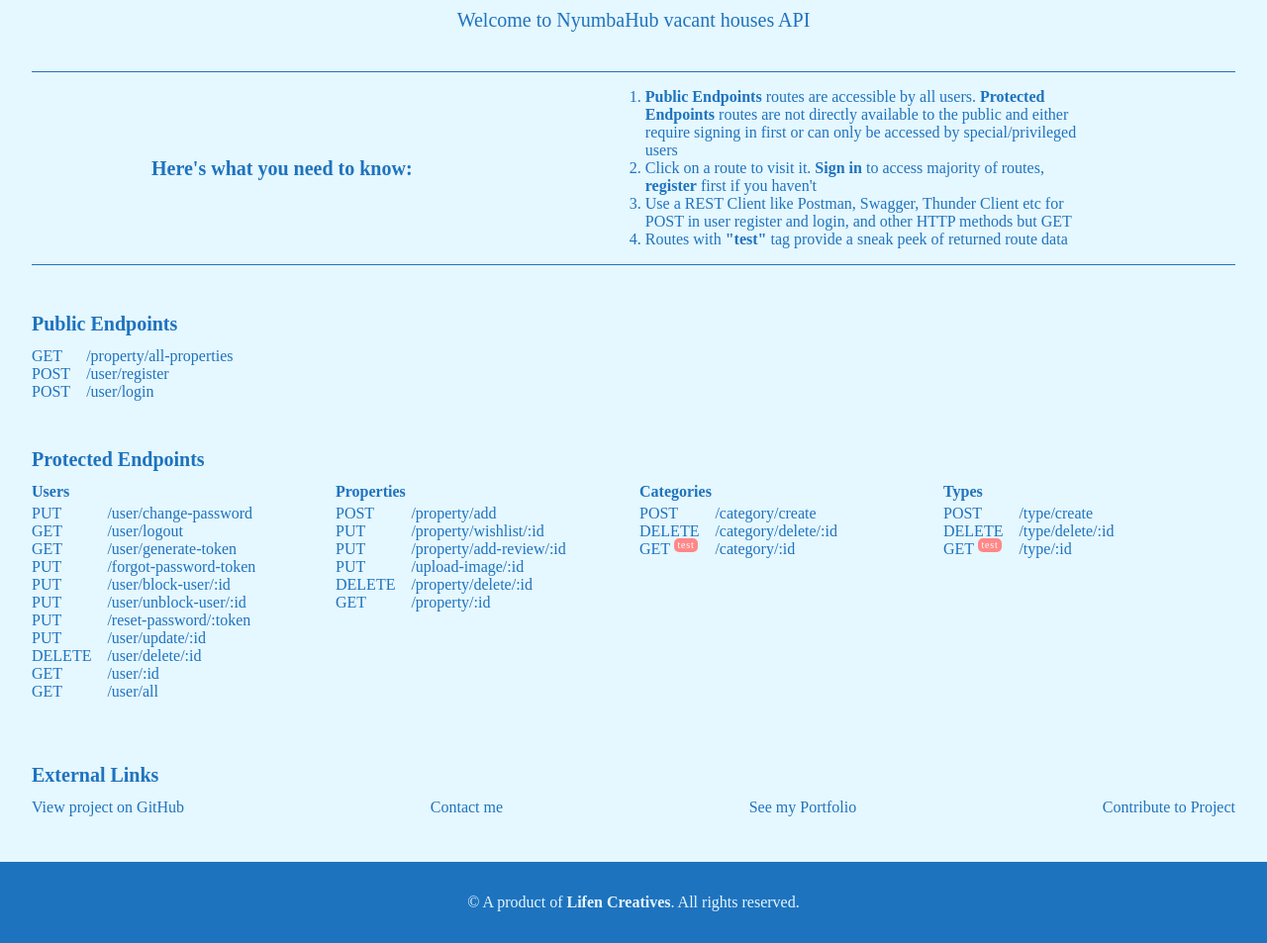
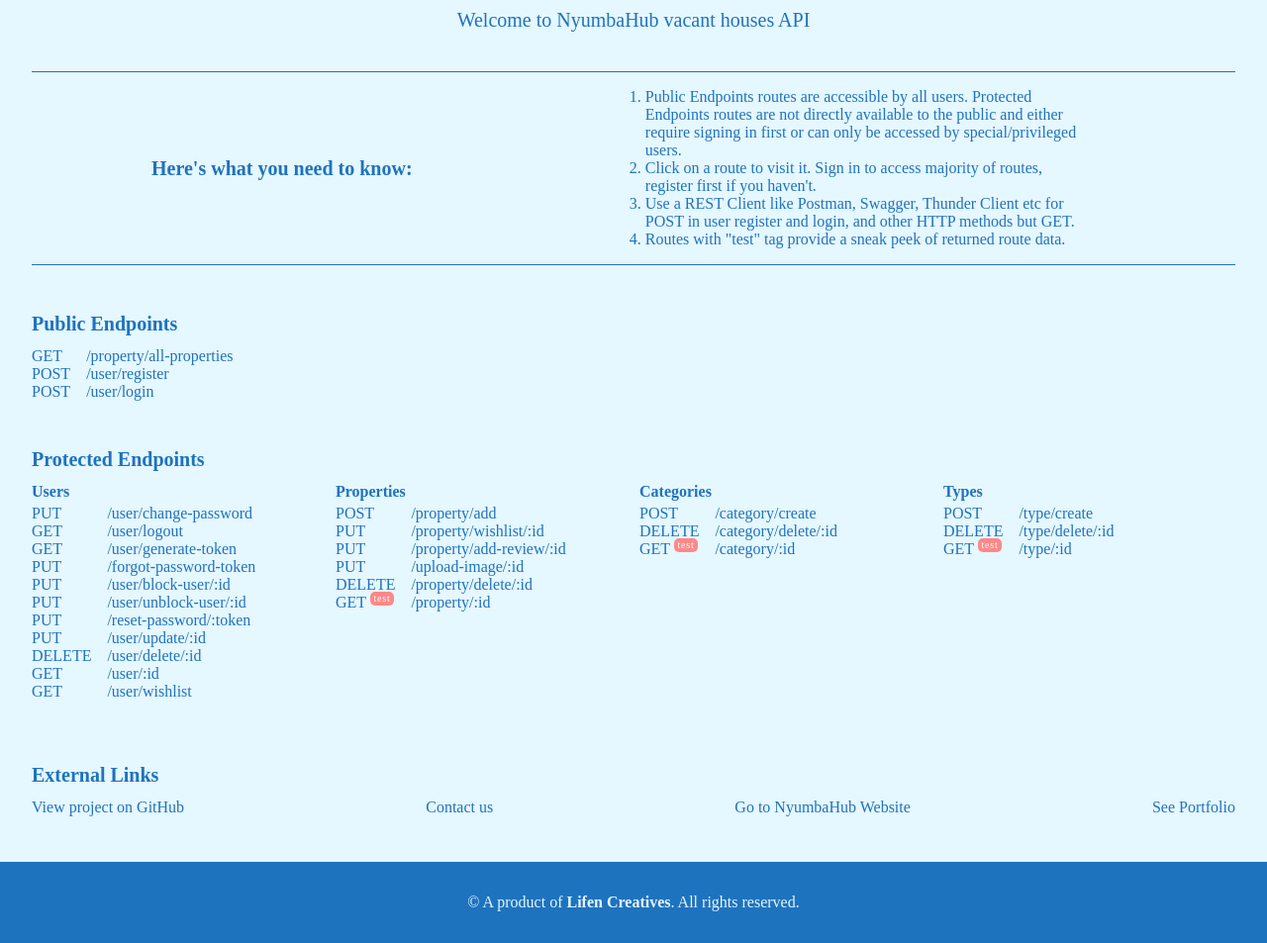
Before and after one commit to pptrgi/nyumbahub-serverful, a website: page index.html in a window 1280 px wide. Shown: the part 93-1046 px from the top of the page at 99% size. Drawn offline with Linux system fonts and the light colour scheme.

Commit message:
Modify the index and 404 page

```diff
--- a/index.html
+++ b/index.html
@@ -16,25 +16,31 @@
       <div class="introList">
         <ul>
           <li>
-            <strong><a href="#publicEndpoints">Public Endpoints</a></strong>
+            <span class="paragraphLink"
+              ><a href="#publicEndpoints">Public Endpoints</a></span
+            >
             routes are accessible by all users.
-            <strong
-              ><a href="#protectedEndpoints">Protected Endpoints</a></strong
+            <span class="paragraphLink"
+              ><a href="#protectedEndpoints">Protected Endpoints</a></span
             >
             routes are not directly available to the public and either require
-            signing in first or can only be accessed by special/privileged users
+            signing in first or can only be accessed by special/privileged
+            users.
           </li>
           <li>
-            Click on a route to visit it. <strong>Sign in</strong> to access
-            majority of routes, <strong>register</strong> first if you haven't
+            Click on a route to visit it.
+            <span class="paragraphLink"><a href="">Sign in</a></span> to access
+            majority of routes,
+            <span class="paragraphLink"><a href="">register</a></span> first if
+            you haven't.
           </li>
           <li>
             Use a REST Client like Postman, Swagger, Thunder Client etc for POST
-            in user register and login, and other HTTP methods but GET
+            in user register and login, and other HTTP methods but GET.
           </li>
           <li>
-            Routes with <strong>"test"</strong> tag provide a sneak peek of
-            returned route data
+            Routes with <span class="paragraphLink">"test"</span> tag provide a
+            sneak peek of returned route data.
           </li>
         </ul>
       </div>
@@ -139,7 +145,9 @@
                 ></span
               >
               <span class="url"
-                ><a href="/.netlify/functions/api/user/all">/user/all</a></span
+                ><a href="/.netlify/functions/api/user/wishlist"
+                  >/user/wishlist</a
+                ></span
               >
             </div>
           </div>
@@ -153,7 +161,10 @@
               <span class="method">put</span>
               <span class="method">put</span>
               <span class="method">delete</span>
-              <span class="method">get</span>
+              <div class="testRoute">
+                <span class="test">test</span>
+                <span class="method">get</span>
+              </div>
             </div>
             <div class="routeURL">
               <span class="url"
@@ -184,7 +195,8 @@
                 ></span
               >
               <span class="url"
-                ><a href="/.netlify/functions/api/property/:propertyId"
+                ><a
+                  href="/.netlify/functions/api/property/64b8ea60f79675aae0037183"
                   >/property/:id</a
                 ></span
               >
@@ -263,13 +275,13 @@
           class="url"
           >View project on GitHub</a
         >
-        <a href="mailto:pptrgitonga@gmail.com" class="url">Contact me</a>
-        <a href="https://ptrgitonga.vercel.app" class="url">See my Portfolio</a>
+        <a href="mailto:pptrgitonga@gmail.com" class="url">Contact us</a>
         <a
           href="https://github.com/pptrgi/nyumbahub_api_serverless_function"
           class="url"
-          >Contribute to Project</a
+          >Go to NyumbaHub Website</a
         >
+        <a href="https://ptrgitonga.vercel.app" class="url">See Portfolio</a>
       </div>
     </div>
     <footer>
```
Also changed, not shown: 404.html (+1 -1 lines).
